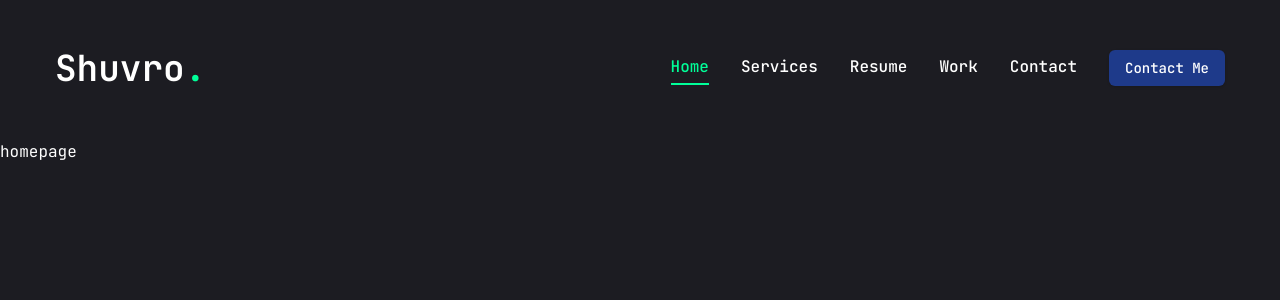
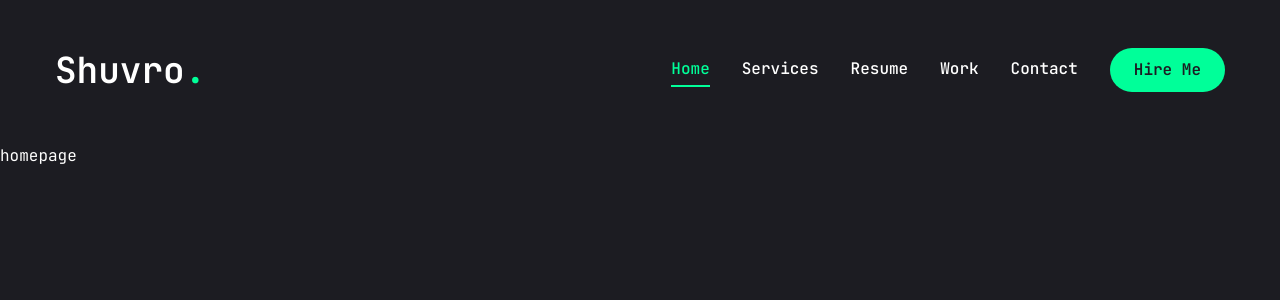
Before and after one commit to ShuvroSankar/My_Portfolio, a Next.js app: page / in a window 1280 px wide. Shown: the top 300 px of the page. Built offline with nearby package versions, Linux system fonts and the light colour scheme.

Commit message:
mobile nav done

```diff
--- a/components/Header.jsx
+++ b/components/Header.jsx
@@ -17,7 +17,7 @@
         <div className="hidden xl:flex items-center gap-8">
         <Nav/>
         <Link href="/contact">
-          <Button className="bg-blue-900 hover:bg-blue-950">Contact Me</Button>
+          <Button >Hire Me</Button>
         </Link>
 
         </div>
--- a/components/MobileNav.jsx
+++ b/components/MobileNav.jsx
@@ -36,9 +36,24 @@
     </SheetTrigger>
     <SheetContent className="flex flex-col">
         {/* logo */}
-        <div className="">
+        <div className="mt-32 mb-40 text-center text-2xl">
+            <Link href="/">
+            <h1 className="text-4xl font-semibold">Suvro<span className="text-accent">.</span></h1>
+            </Link>
+        </div>
+        {/* nav */}
+        <nav className="flex flex-col justify-center items-center gap-8">{
+            links.map((link,index)=>{
+                return(
+                    <Link
+                    href={link.path}
+                    key={index}
+                    className={`${link.path === pathname && "text-accent border-b-2 border-accent"}text-xl capitalize hover:text-accent transition-all`}>
+                        {link.name}
+                    </Link>
+                )
 
-        </div>
+            })}</nav>
     </SheetContent>
   </Sheet>
 }
--- a/components/ui/button.jsx
+++ b/components/ui/button.jsx
@@ -5,26 +5,19 @@
 import { cn } from "@/lib/utils"
 
 const buttonVariants = cva(
-  "inline-flex items-center justify-center gap-2 whitespace-nowrap rounded-md text-sm font-medium transition-colors focus-visible:outline-none focus-visible:ring-1 focus-visible:ring-ring disabled:pointer-events-none disabled:opacity-50 [&_svg]:pointer-events-none [&_svg]:size-4 [&_svg]:shrink-0",
+  "inline-flex items-center justify-center whitespace-nowrap rounded-full text-base font-semibold ring-offset-white transition-colors",
   {
     variants: {
       variant: {
-        default:
-          "bg-primary text-primary-foreground shadow hover:bg-primary/90",
-        destructive:
-          "bg-destructive text-destructive-foreground shadow-sm hover:bg-destructive/90",
-        outline:
-          "border border-input bg-background shadow-sm hover:bg-accent hover:text-accent-foreground",
-        secondary:
-          "bg-secondary text-secondary-foreground shadow-sm hover:bg-secondary/80",
-        ghost: "hover:bg-accent hover:text-accent-foreground",
-        link: "text-primary underline-offset-4 hover:underline",
+        default:"bg-accent text-primary hover:bg-accent-hover ",
+        primary: "bg-primary text-white",
+        outline: "border border-accent bg-transparent text-accent hover:bg-accent hover:text-primary",
+
       },
       size: {
-        default: "h-9 px-4 py-2",
-        sm: "h-8 rounded-md px-3 text-xs",
-        lg: "h-10 rounded-md px-8",
-        icon: "h-9 w-9",
+        default: "h-[44px] px-6",
+        md: "h-[48px] px-6",
+        lg: "h-[56px] px-8 text-sm uppercase tracking-[2px] ",
       },
     },
     defaultVariants: {
--- a/components/ui/sheet.jsx
+++ b/components/ui/sheet.jsx
@@ -27,16 +27,14 @@
 SheetOverlay.displayName = SheetPrimitive.Overlay.displayName
 
 const sheetVariants = cva(
-  "fixed z-50 gap-4 bg-background p-6 shadow-lg transition ease-in-out data-[state=closed]:duration-300 data-[state=open]:duration-500 data-[state=open]:animate-in data-[state=closed]:animate-out",
+  "fixed z-50 gap-4 bg-primary dark:bg-white p-6 shadow-lg transition ease-in-out data-[state=closed]:duration-300 data-[state=open]:duration-500 data-[state=open]:animate-in data-[state=closed]:animate-out",
   {
     variants: {
       side: {
         top: "inset-x-0 top-0 border-b data-[state=closed]:slide-out-to-top data-[state=open]:slide-in-from-top",
-        bottom:
-          "inset-x-0 bottom-0 border-t data-[state=closed]:slide-out-to-bottom data-[state=open]:slide-in-from-bottom",
+        bottom: "inset-x-0 bottom-0 border-t data-[state=closed]:slide-out-to-bottom data-[state=open]:slide-in-from-bottom",
         left: "inset-y-0 left-0 h-full w-3/4 border-r data-[state=closed]:slide-out-to-left data-[state=open]:slide-in-from-left sm:max-w-sm",
-        right:
-          "inset-y-0 right-0 h-full w-3/4 border-l data-[state=closed]:slide-out-to-right data-[state=open]:slide-in-from-right sm:max-w-sm",
+        right: "inset-y-0 right-0 h-full w-3/4 data-[state=closed]:slide-out-to-right data-[state=open]:slide-in-from-right sm:max-w-sm",
       },
     },
     defaultVariants: {
@@ -50,10 +48,11 @@
     <SheetOverlay />
     <SheetPrimitive.Content ref={ref} className={cn(sheetVariants({ side }), className)} {...props}>
       <SheetPrimitive.Close
-        className="absolute right-4 top-4 rounded-sm opacity-70 ring-offset-background transition-opacity hover:opacity-100 focus:outline-none focus:ring-2 focus:ring-ring focus:ring-offset-2 disabled:pointer-events-none data-[state=open]:bg-secondary">
-        <X className="h-4 w-4" />
+        className="absolute right-8 top-8 transition-opacity outline-none">
+        <IoMdClose className="text-3xl text-accent" />
         <span className="sr-only">Close</span>
       </SheetPrimitive.Close>
+      <SheetTitle>Manu</SheetTitle>
       {children}
     </SheetPrimitive.Content>
   </SheetPortal>
```
